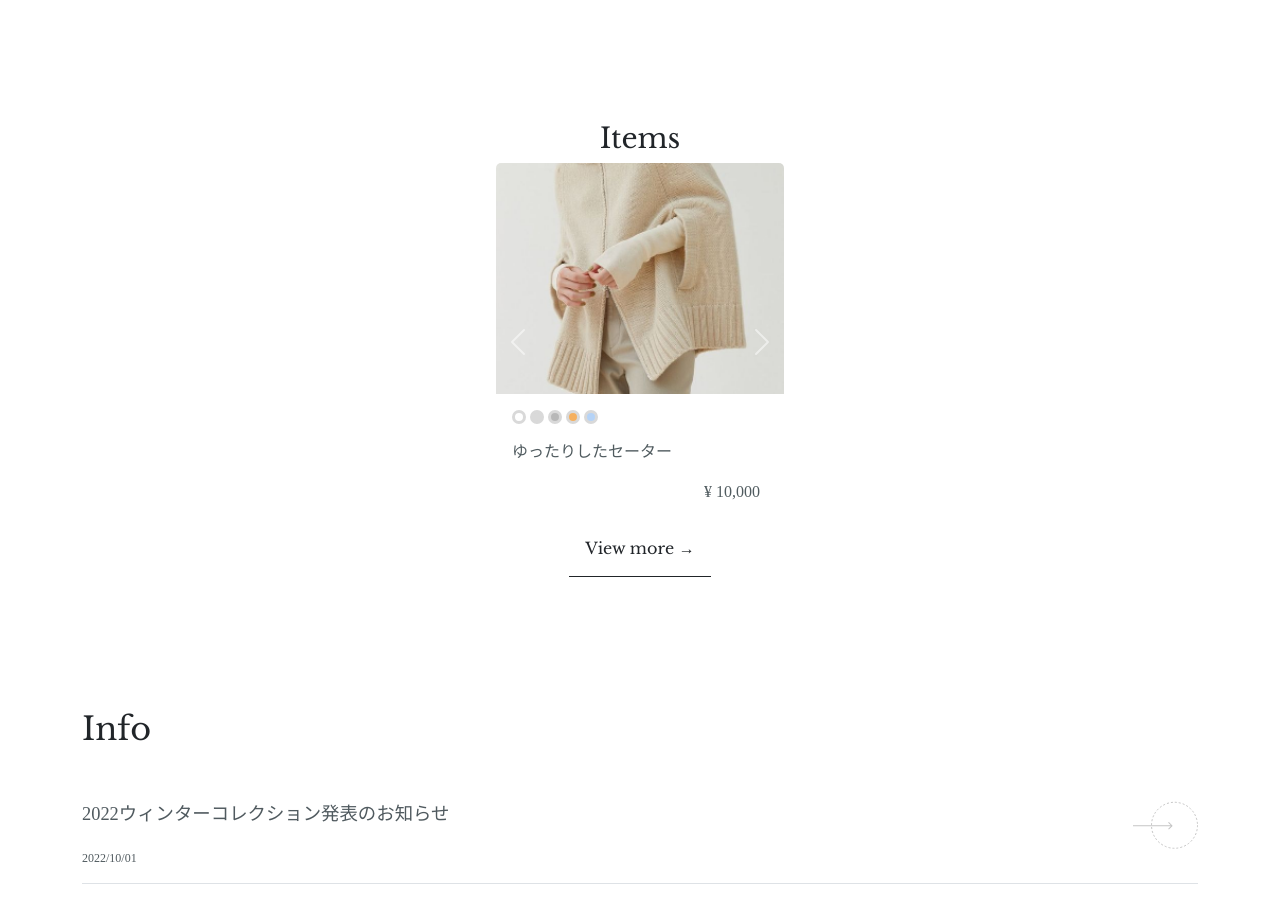
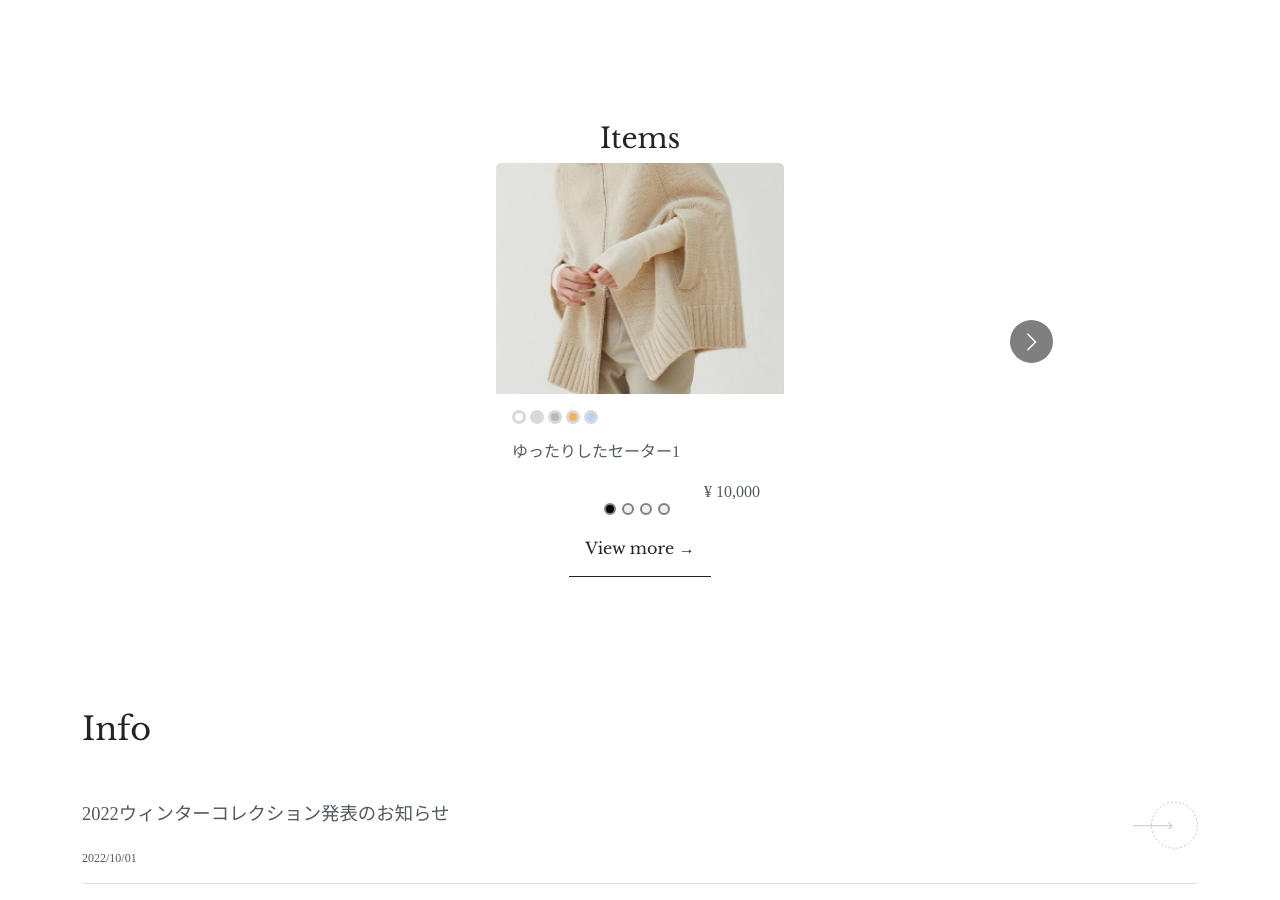
Before and after one commit to Alvil/only_sweater, a Next.js app: page / in a window 1280 px wide. Shown: the part 1280-2180 px from the top of the page. Built offline with nearby package versions, Linux system fonts and the light colour scheme.

Commit message:
fix items section

```diff
--- a/package.json
+++ b/package.json
@@ -13,6 +13,7 @@
     "react": "18.2.0",
     "react-bootstrap": "^2.7.0",
     "react-dom": "18.2.0",
+    "react-multi-carousel": "^2.8.2",
     "sass": "^1.57.1",
     "sass-loader": "^13.2.0"
   },
--- a/src/components/molecules/ItemsSectionCarousel.tsx
+++ b/src/components/molecules/ItemsSectionCarousel.tsx
@@ -1,5 +1,6 @@
 import React, { FC } from "react";
-import { Card, Carousel } from "react-bootstrap";
+import { Card, Container } from "react-bootstrap";
+import Carousel from "react-multi-carousel";
 import { ColorVariant } from "components/atoms";
 
 interface Props {
@@ -12,13 +13,47 @@ interface Props {
   }[];
 }
 
+const responsive = {
+  desktop: {
+    breakpoint: { max: 3000, min: 1024 },
+    items: 3,
+  },
+  tablet: {
+    breakpoint: { max: 1250, min: 900 },
+    items: 2,
+  },
+  mobile: {
+    breakpoint: { max: 900, min: 0 },
+    items: 1,
+  },
+};
+
 export const ItemsSectionCarousel: FC<Props> = ({ sweaters }) => {
   return (
-    <>
-      <Carousel>
+    <Container className="w-75">
+      <Carousel
+        swipeable={false}
+        draggable={false}
+        showDots={true}
+        responsive={responsive}
+        ssr={false} // means to render carousel on server-side.
+        infinite={false}
+        autoPlay={false}
+        autoPlaySpeed={1000}
+        keyBoardControl={true}
+        customTransition="all .5"
+        transitionDuration={500}
+        containerClass="carousel-container"
+        dotListClass="custom-dot-list-style"
+        itemClass="carousel-item-padding-40-px"
+        className="sweater-carousel"
+      >
         {sweaters.map((sweater) => (
-          <Carousel.Item key={sweater.id}>
-            <Card style={{ width: "18rem" }} className="border-0">
+          <Card
+            key={sweater.id}
+            style={{ width: "18rem" }}
+            className="border-0 mx-auto"
+          >
             <Card.Img variant="top" src={sweater.src} />
             <Card.Body>
               <Card.Text className="d-flex">
@@ -28,15 +63,17 @@ export const ItemsSectionCarousel: FC<Props> = ({ sweaters }) => {
                   </span>
                 ))}
               </Card.Text>
-                <Card.Text>{sweater.description}</Card.Text>
+              <Card.Text>
+                {sweater.description}
+                {sweater.id}
+              </Card.Text>
               <Card.Text className="text-end pe-2">
-                  ¥ {sweater.price?.toLocaleString() || 0}
+                ¥ {sweater.price.toLocaleString()}
               </Card.Text>
             </Card.Body>
           </Card>
-          </Carousel.Item>
         ))}
       </Carousel>
-    </>
+    </Container>
   );
 };
--- a/src/components/organisms/ItemsSection.tsx
+++ b/src/components/organisms/ItemsSection.tsx
@@ -18,18 +18,28 @@ const sweaters = [
     description: "ゆったりしたセーター",
     variants: ["#FFFFFF", "#D9D9D9", "#B8B8B8", "#F5B05F", "#B5D3F7"],
   },
+  {
+    id: 3,
+    src: "sweater_5.png",
+    price: 10000,
+    description: "ゆったりしたセーター",
+    variants: ["#FFFFFF", "#D9D9D9", "#B8B8B8", "#F5B05F", "#B5D3F7"],
+  },
+  {
+    id: 4,
+    src: "sweater_5.png",
+    price: 10000,
+    description: "ゆったりしたセーター",
+    variants: ["#FFFFFF", "#D9D9D9", "#B8B8B8", "#F5B05F", "#B5D3F7"],
+  },
 ];
 
 export const ItemsSection: FC = () => {
   return (
-    <Container
-      fluid
-      style={{ width: "18rem" }}
-      className="d-flex flex-column align-items-center"
-    >
+    <Container fluid className="d-flex flex-column align-items-center">
       <h3 className="text-dark libre-baskerville">Items</h3>
       <ItemsSectionCarousel sweaters={sweaters} />
-      <ViewMore href="/items" />
+      <ViewMore href="/item" />
     </Container>
   );
 };
--- a/src/pages/_app.tsx
+++ b/src/pages/_app.tsx
@@ -1,4 +1,5 @@
 import "bootstrap/dist/css/bootstrap.min.css";
+import "react-multi-carousel/lib/styles.css";
 import { useEffect } from "react";
 import "styles/base/globals.scss";
 
```
Also changed, not shown: 1 other file (tests, documents, lock files or other folders). Lines whose indentation alone changed are shown as unchanged.
